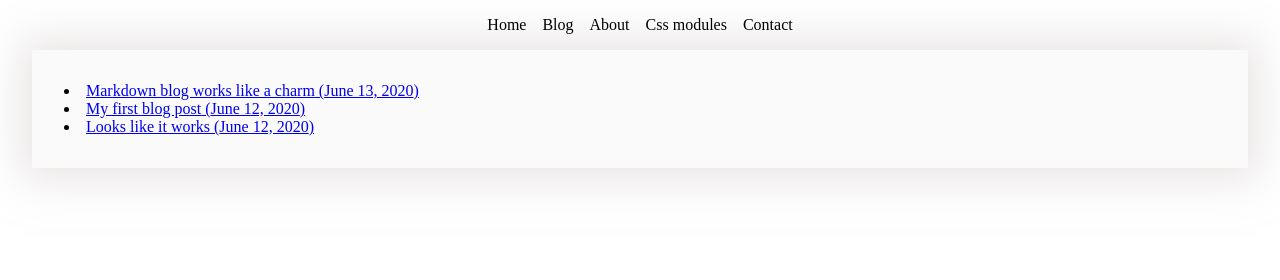
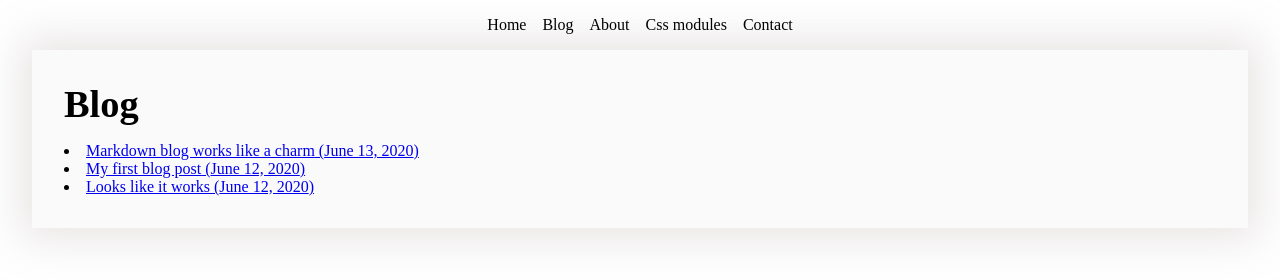
Before and after one commit to koszala/testing-gatsby, a Gatsby site: page /blog in a window 1280 px wide. Built offline with nearby package versions, Linux system fonts and the light colour scheme; Gatsby itself is replaced by a stand-in of ours.

Commit message:
Fix css ordering issue

```diff
--- a/src/components/header.js
+++ b/src/components/header.js
@@ -1,7 +1,7 @@
 import React from "react"
-// import HeaderStyles from "./header.module.scss"
+import HeaderStyles from "./header.module.scss"
 
 export default function Header(props) {
 
-    return <h1 className="h1">{ props.headerText }</h1>
+    return <h1 className={HeaderStyles.h1}>{ props.headerText }</h1>
 }
--- a/src/pages/about.js
+++ b/src/pages/about.js
@@ -1,6 +1,6 @@
 import React from "react"
+import Layout from "../components/layout"
 import Header from "../components/header"
-import Layout from "../components/layout"
 
 export default function About() {
     return (
--- a/src/pages/blog.js
+++ b/src/pages/blog.js
@@ -1,7 +1,8 @@
 import React from "react"
+import { graphql } from "gatsby"
 import PostLink from "../components/post-link"
 import Layout from "../components/layout"
-import { graphql } from "gatsby"
+import Header from "../components/header"
 
 const IndexPage = ({
     data: {
@@ -14,6 +15,7 @@ const IndexPage = ({
 
     return (
         <Layout>
+            <Header headerText="Blog"/>
             <div>{Posts}</div>
         </Layout>
     )
--- a/src/pages/css-modules.js
+++ b/src/pages/css-modules.js
@@ -1,7 +1,7 @@
 import React from "react"
 import Container from "../components/container"
+import Layout from "../components/layout"
 import Header from "../components/header"
-import Layout from "../components/layout"
 
 export default function CssModules() {
     return (
--- a/src/pages/index.js
+++ b/src/pages/index.js
@@ -1,6 +1,6 @@
 import React from "react"
+import Layout from "../components/layout"
 import Header from "../components/header"
-import Layout from "../components/layout"
 
 export default function Home() {
   return (
```
